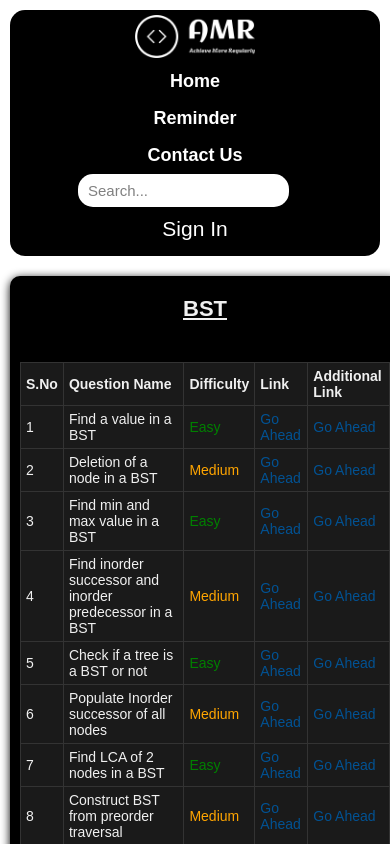
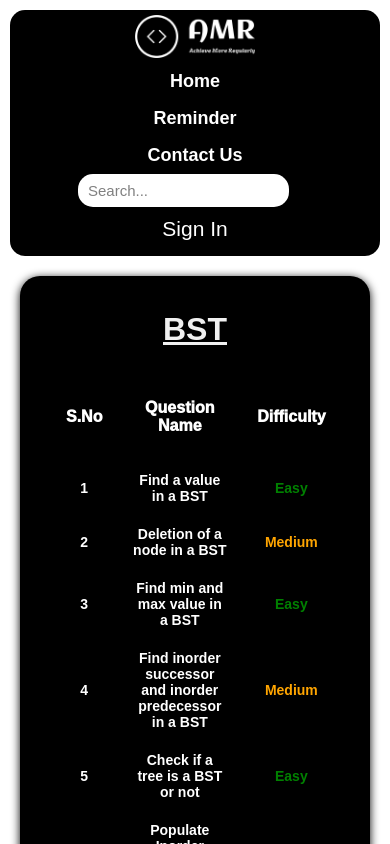
Before and after one commit to AdityaSrivastav5/DSA_Library, a React (Vite) app in the folder frontend/: page /bst in a window 390 px wide. Shown: the top 844 px of the page. Built offline with nearby package versions, Linux system fonts and the light colour scheme; no server answers.

Commit message:
Final commit

```diff
--- a/frontend/src/components/topic/HeroPage.css
+++ b/frontend/src/components/topic/HeroPage.css
@@ -7,56 +7,62 @@ body {
 
 .app {
   width: 100%;
-  margin: 20px;
+  max-width: -webkit-fill-available;
+  margin: 40px;
 }
 
 .content {
   background-color: rgb(0, 0, 0);
   margin-top: 20px;
   padding: 20px;
-  border-radius: 30px;
+  border-radius: 50px;
   box-shadow: 0 2px 10px rgb(0, 0, 0);
   color: #f0f0f0;
 }
 
 .heading {
-  margin-top: 20px;
+  margin-top: 35px;
   text-transform: uppercase;
-  font-size: 32px;
+  font-size: 50px;
   text-decoration: underline;
-  text-align: center;
-  margin-bottom: 20px;
+  display: flex;
+  justify-content: center;
+  align-items: center;
+  margin-bottom: 10px;
+}
+
+.heading span {
+  font-size: 16px;
+  font-weight: normal;
 }
 
 .questions-table-container {
-  overflow-x: auto; /* Allows horizontal scrolling */
+  overflow-x: auto; /* Allows horizontal scrolling on mobile devices */
+  margin-top: 20px; /* Optional: maintain spacing above the table */
 }
 
 .questions-table {
   width: 100%;
   border-collapse: collapse;
-  margin-top: 20px;
   margin-bottom: 20px;
-  table-layout: auto; /* Allows table to resize on smaller screens */
+}
+
+.questions-table th {
+  border: 25px solid #000000;
+  padding: 8px;
+  text-align: center;
+}
+
+.questions-table td {
+  border: 10px solid #000000;
+  padding: 8px;
+  text-align: center;
 }
 
 .questions-table th,
-.questions-table td {
-  padding: 12px;
-  text-align: center;
-  border: 1px solid #333333;
-  color: #f0f0f0;
-  background-color: #1a1a1a;
-  word-wrap: break-word; /* Wraps long text */
-}
-
-.questions-table th {
-  font-size: 20px;
-  font-weight: bold;
-}
-
-.questions-table td {
-  font-size: 18px;
+.questions-table tbody {
+  background-color: #000000;
+  color: white;
 }
 
 .difficulty.easy {
@@ -85,10 +91,19 @@ input[type="checkbox"] {
   height: 20px;
 }
 
-/* Responsive Styles */
+.questions-table th {
+  font-size: 26px;
+  font-weight: 950;
+}
+
+.questions-table td {
+  font-size: 20px;
+  font-weight: 580;
+}
+
 @media only screen and (max-width: 805px) {
   .app {
-    margin: 10px;
+    margin: 20px;
   }
 
   .content {
@@ -97,66 +112,51 @@ input[type="checkbox"] {
   }
 
   .heading {
-    font-size: 28px;
-    margin-top: 15px;
+    font-size: 32px;
+    margin-top: 20px;
+    margin-bottom: 8px;
   }
 
-  .questions-table {
-    font-size: 16px;
+  .heading span {
+    font-size: 14px;
   }
 
-  .questions-table th,
+  .questions-table th {
+    font-size: 20px;
+    padding: 6px;
+  }
+
   .questions-table td {
-    padding: 8px;
-    font-size: 16px;
-    text-align: left;
+    font-size: 18px;
+    padding: 6px;
   }
 
   input[type="checkbox"] {
     width: 18px;
     height: 18px;
   }
+
+  .questions-table {
+    table-layout: auto; /* Allow automatic resizing */
+  }
 }
 
 @media only screen and (max-width: 600px) {
-  .heading {
-    font-size: 24px;
-    margin-top: 10px;
-    text-align: center;
+  .questions-table th {
+    font-size: 18px; /* Smaller font for header */
   }
 
-  .questions-table {
-    font-size: 14px;
-  }
-
-  .questions-table th,
   .questions-table td {
-    font-size: 14px;
-    padding: 6px;
-  }
-
-  input[type="checkbox"] {
-    width: 16px;
-    height: 16px;
+    font-size: 16px; /* Smaller font for cells */
   }
 }
 
 @media only screen and (max-width: 480px) {
-  .content {
-    padding: 10px;
-    border-radius: 10px;
+  .questions-table th {
+    font-size: 16px; /* Even smaller font for header */
   }
 
-  .heading {
-    font-size: 22px;
-  }
-
-  .questions-table {
-    font-size: 12px;
-  }
-
-  .questions-table th,
   .questions-table td {
-    padding: 5px;
+    font-size: 14px; /* Even smaller font for cells */
   }
 }
```
